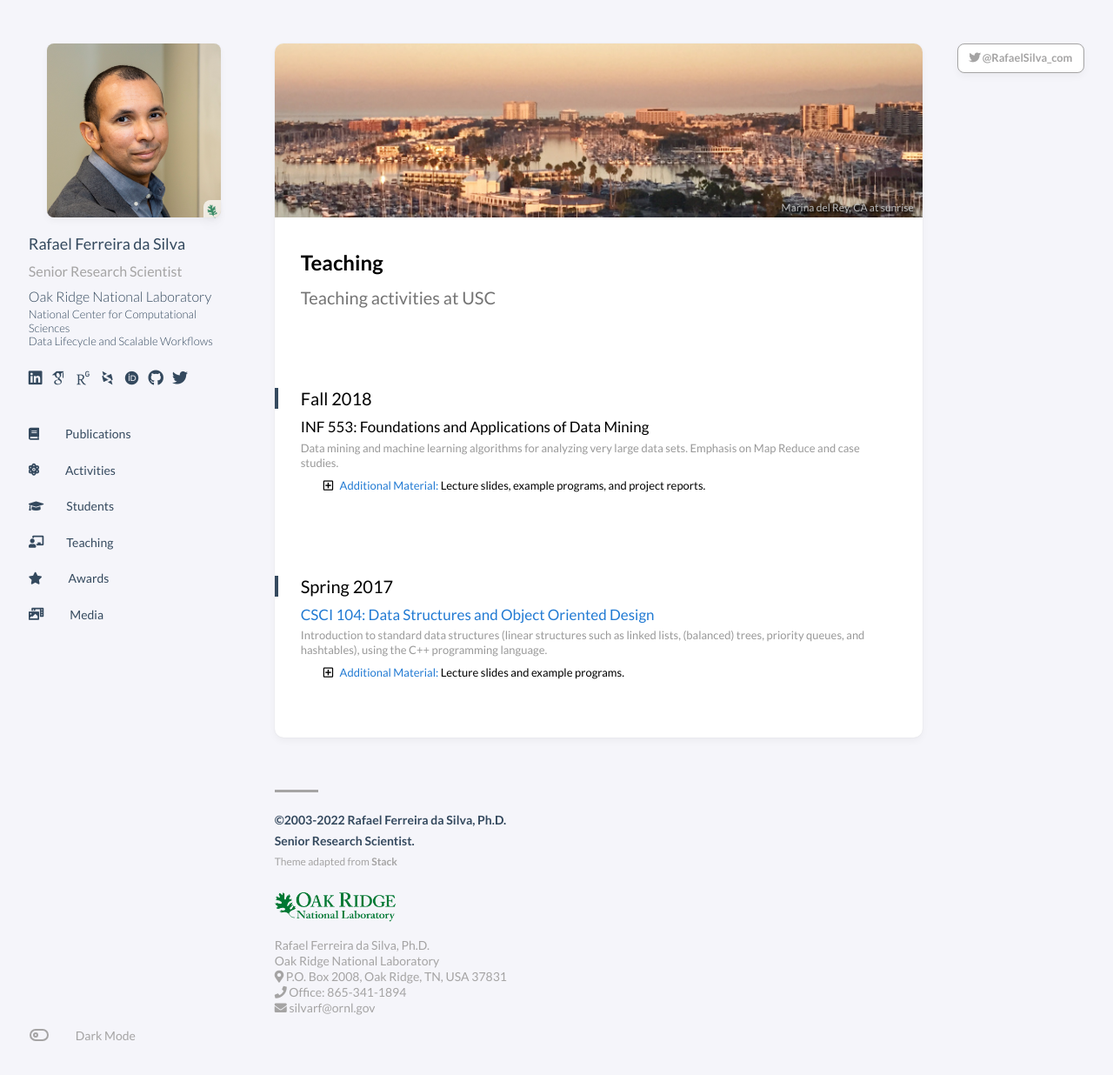
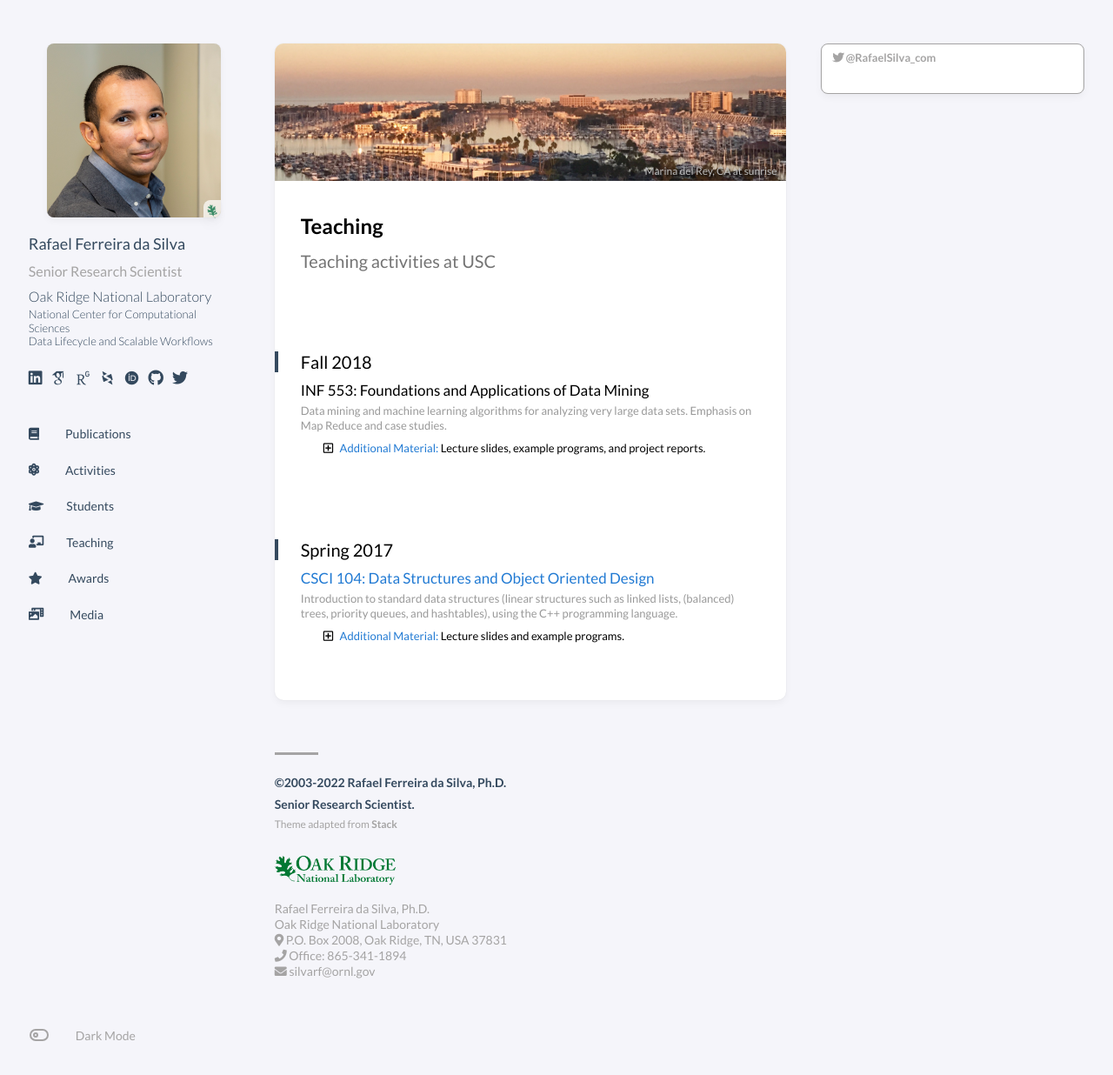
Before and after one commit to rafaelfsilva/rafaelfsilva.github.io, a Jekyll site: the page built from _pages/teaching.html, in a window 1280 px wide and 1262 px high. Shown: the top 1236 px of the window at 87% size. Built offline with Jekyll 4.4.1, drawn with Linux system fonts in a browser that asks for light colours; some web fonts are replaced; a script that is not in the unit is left out; comment, search, counter and statistics services are not loaded.

Commit message:
fixing twitter

```diff
--- a/_includes/right-sidebar.html
+++ b/_includes/right-sidebar.html
@@ -5,8 +5,9 @@
             <i class="fab {{site.data.main.social.twitter.icon}}"></i> @RafaelSilva_com
         </div>
         <a class="twitter-timeline" href="https://twitter.com/RafaelSilva_com?ref_src=twsrc%5Etfw" data-dnt="true"
-            data-theme="dark" data-chrome=" nofooter noheader" data-height="85vh" it="twitter-timeline"></a>
+            data-theme="dark" data-chrome=" nofooter noheader" data-height="2000" it="twitter-timeline"></a>
         <script async src="https://platform.twitter.com/widgets.js" charset="utf-8"></script>
+        <br />
     </div>
 
 </aside>
--- a/assets/css/main.css
+++ b/assets/css/main.css
@@ -564,6 +564,7 @@
 @media(min-width:1024px) {
     .container .right-sidebar {
         display: block;
+        min-width: 25%;
     }
 }
 
@@ -2100,6 +2101,10 @@
     font-weight: bold !important;
 }
 
+.twitter-timeline, #twitter-widget-0 {
+    height: 85vh !important;
+}
+
 .interests {
     color: var(--body-text-color);
 }
```
